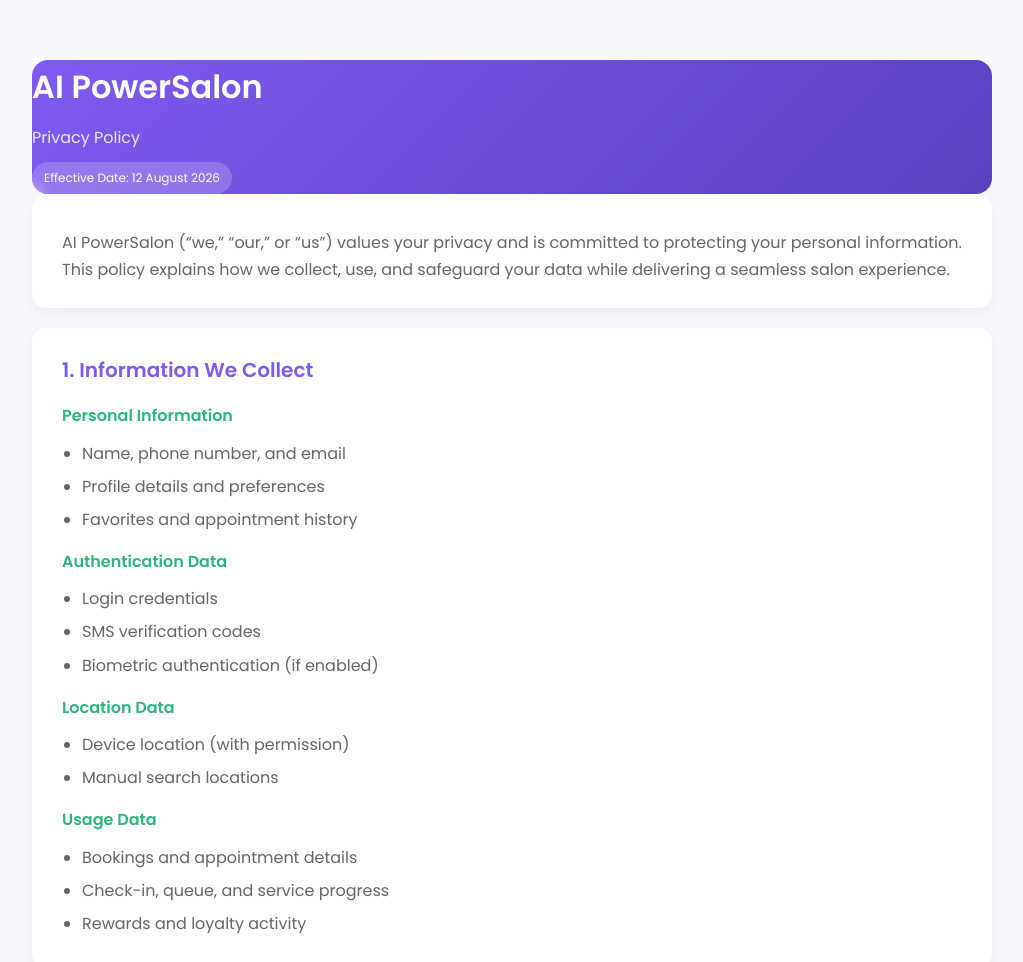
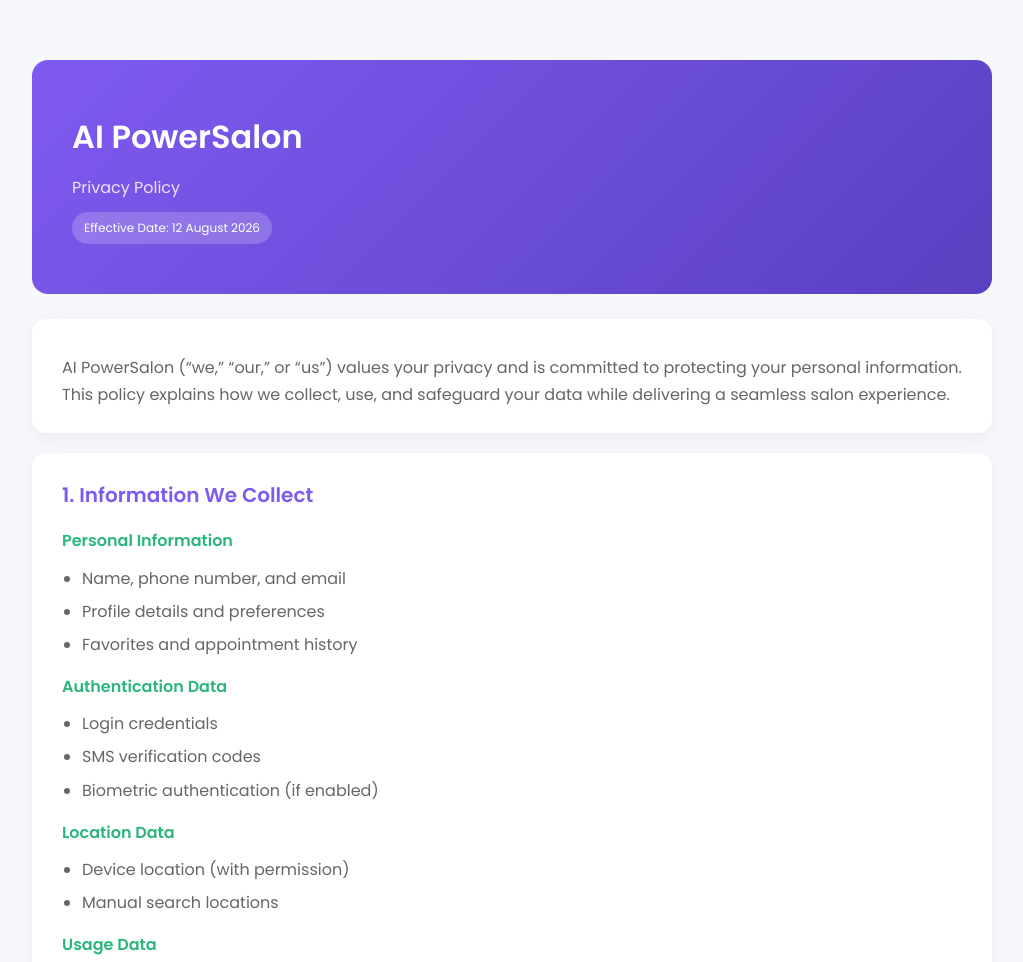
Before and after one commit to dikshazeroit/ai-power-salon-privacy-policy, a plain HTML site: page index.html in a window 1280 px wide. Shown: the top 962 px of the page, without its empty margins (128-1151 px from the left). Drawn offline with Linux system fonts and the light colour scheme.

Commit message:
Update index.html

```diff
--- a/index.html
+++ b/index.html
@@ -46,6 +46,8 @@
    .header {
     position: relative;
     color: #fff;
+       padding: 50px 40px; /* increased from 40px 30px */
+       margin-bottom: 25px; /* space between header and next card */
     }
 
     .header::before {
```
